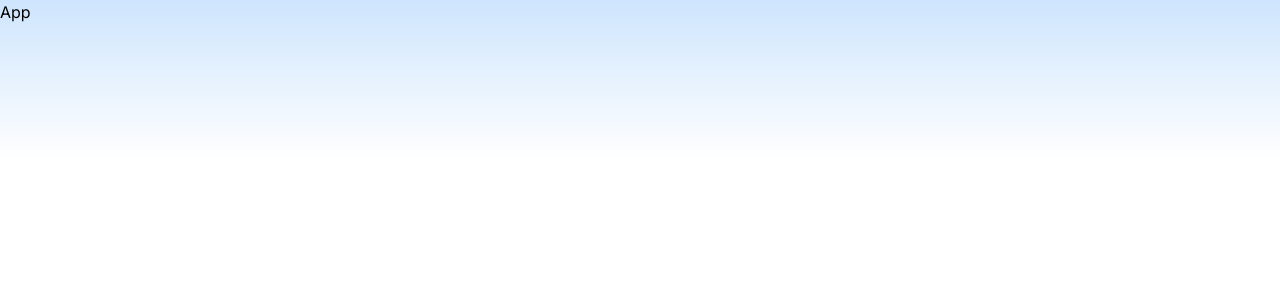
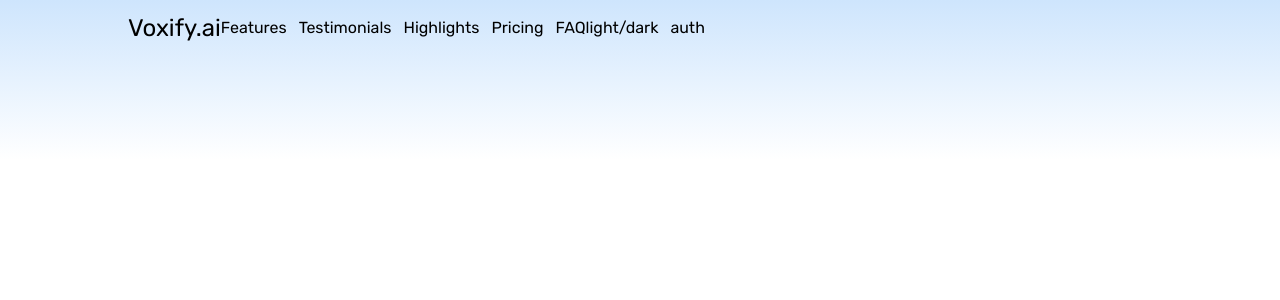
Before and after one commit to blu3IceCube/AI-saas-website, a Next.js app: page / in a window 1280 px wide. Shown: the top 300 px of the page. Built offline with nearby package versions, Linux system fonts and the light colour scheme.

Commit message:
adding navbar skeleton

```diff
--- /dev/null
+++ b/app/(pages)/page.tsx
@@ -0,0 +1,12 @@
+import React from "react";
+import Navbar from "../components/Navbar";
+
+const Home = () => {
+  return (
+    <>
+      <Navbar />
+    </>
+  );
+};
+
+export default Home;
--- a/app/components/Navbar.tsx
+++ b/app/components/Navbar.tsx
@@ -1,9 +1,26 @@
-import React from 'react'
+import React from "react";
 
 const Navbar = () => {
   return (
-    <div>Navbar</div>
-  )
-}
+    <div className="flex items-center justify-center">
+      <div className="flex items-center w-4/5 my-3">
+        <h1 className="text-2xl font-normal">Voxify.ai</h1>
+        <div>
+          <ul className="flex items-center gap-3">
+            <li>Features</li>
+            <li>Testimonials</li>
+            <li>Highlights</li>
+            <li>Pricing</li>
+            <li>FAQ</li>
+          </ul>
+        </div>
+        <div className="flex items-center gap-3">
+          <div>light/dark</div>
+          <div>auth</div>
+        </div>
+      </div>
+    </div>
+  );
+};
 
-export default Navbar
+export default Navbar;
--- a/app/globals.css
+++ b/app/globals.css
@@ -8,16 +8,25 @@
   background-image: linear-gradient(180deg, #cee5fd, #fff);
   background-size: 100% 20%;
   background-repeat: no-repeat;
+  color: black;
 }
 
 @media (prefers-color-scheme: dark) {
   :root {
-    --foreground-rgb: 255, 255, 255;
+    width: 100%;
+    height: 100vh;
+    background-image: linear-gradient(180deg, rgb(2, 41, 79), rgba(9, 14, 16, 0));
+    background-size: 100% 20%;
+    background-repeat: no-repeat;
+    color: #fff;
   }
 }
 
 body {
-  color: black;
+  width: 100%;
+  height: 100%;
+  margin: 0;
+  padding: 0;
 }
 
 @layer utilities {
--- a/app/layout.tsx
+++ b/app/layout.tsx
@@ -1,8 +1,8 @@
 import type { Metadata } from "next";
-import { Inter } from "next/font/google";
+import { Rubik } from "next/font/google";
 import "./globals.css";
 
-const inter = Inter({ subsets: ["latin"] });
+const rubik = Rubik({ subsets: ["latin"] });
 
 export const metadata: Metadata = {
   title: "Voxify.ai",
@@ -16,7 +16,7 @@ export default function RootLayout({
 }>) {
   return (
     <html lang="en">
-      <body className={inter.className}>{children}</body>
+      <body className={rubik.className}>{children}</body>
     </html>
   );
 }
--- a/app/page.tsx
+++ /dev/null
@@ -1,7 +0,0 @@
-import React from "react";
-
-const App = () => {
-  return <div>App</div>;
-};
-
-export default App;
```
